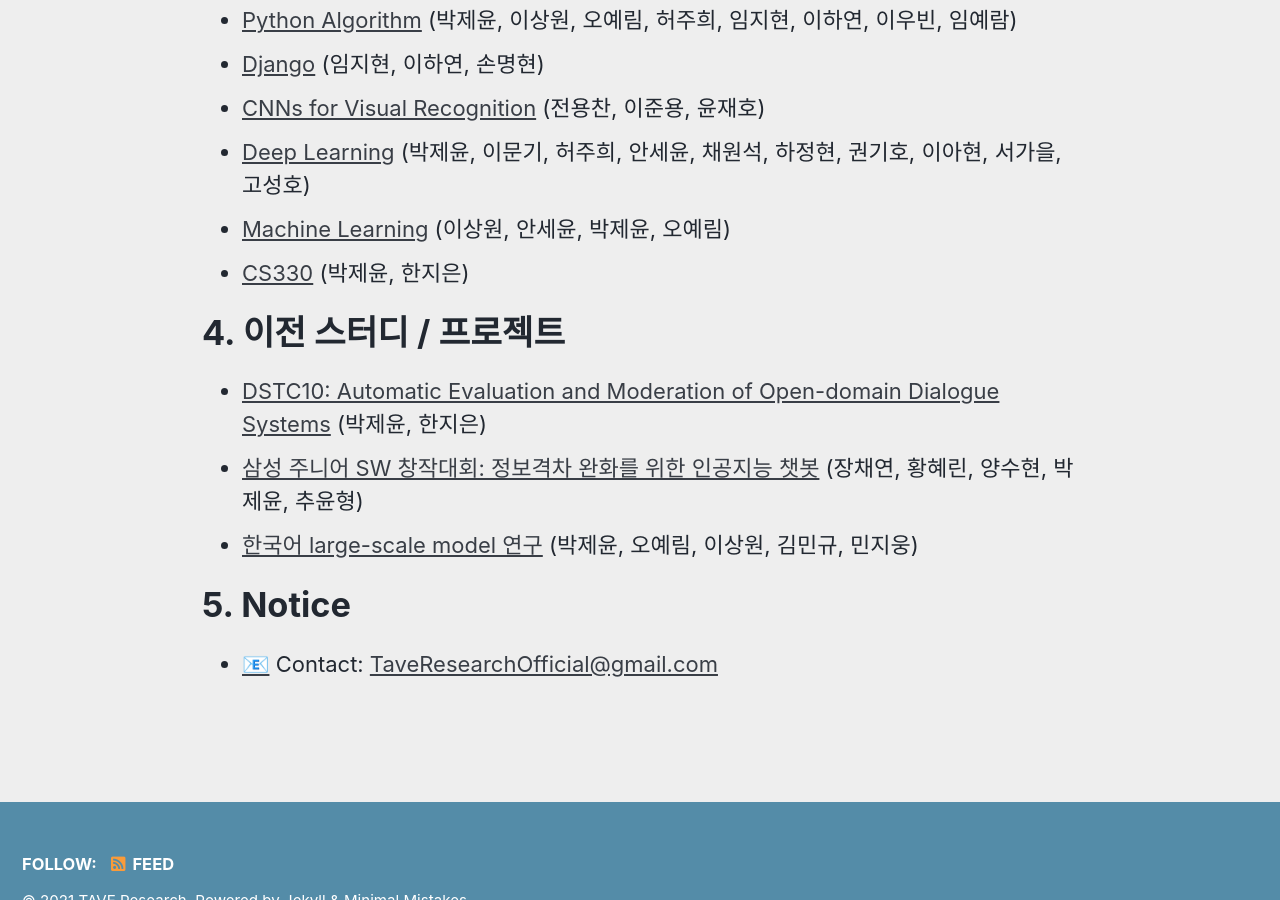
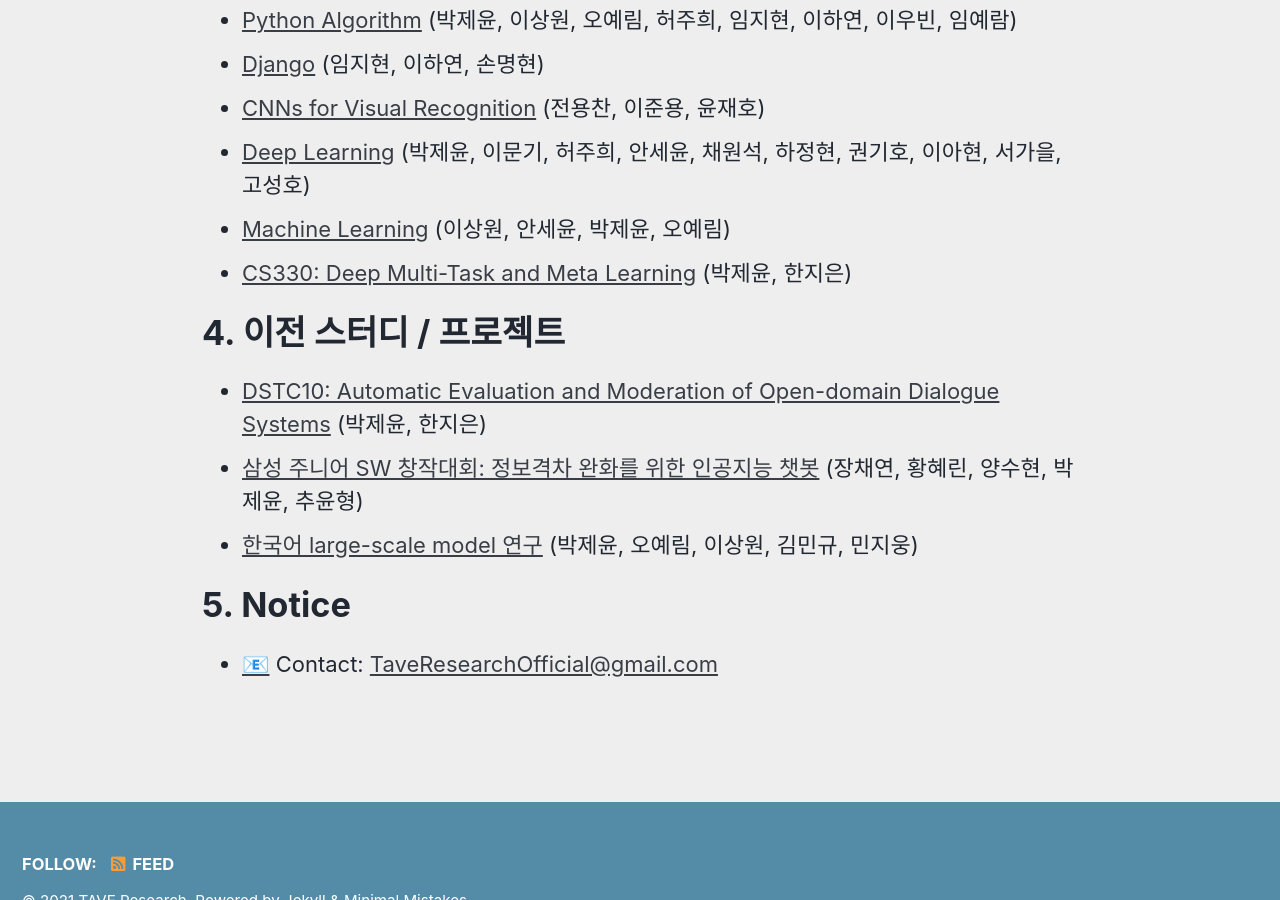
Before and after one commit to TAVEResearch/TAVEResearch.github.io, a Jekyll site: the page built from about.md, in a window 1280 px wide and 900 px high, scrolled down 1562 px. Built offline with Jekyll 4.4.1, drawn with Linux system fonts in a browser that asks for light colours; cached includes are drawn as plain includes.

Commit message:
Update about.md

```diff
--- a/about.md
+++ b/about.md
@@ -37,7 +37,7 @@ author_profile: false
 - [CNNs for Visual Recognition](https://github.com/TAVEResearch/cs231n) (전용찬, 이준용, 윤재호)
 - [Deep Learning](https://github.com/TAVEResearch/deep_learning) (박제윤, 이문기, 허주희, 안세윤, 채원석, 하정현, 권기호, 이아현, 서가을, 고성호)
 - [Machine Learning](https://github.com/TAVEResearch/machine_learning) (이상원, 안세윤, 박제윤, 오예림)
-- [CS330](https://github.com/TAVEResearch/CS330) (박제윤, 한지은)
+- [CS330: Deep Multi-Task and Meta Learning](https://github.com/TAVEResearch/CS330) (박제윤, 한지은)
 
 # 4. 이전 스터디 / 프로젝트
 
```
